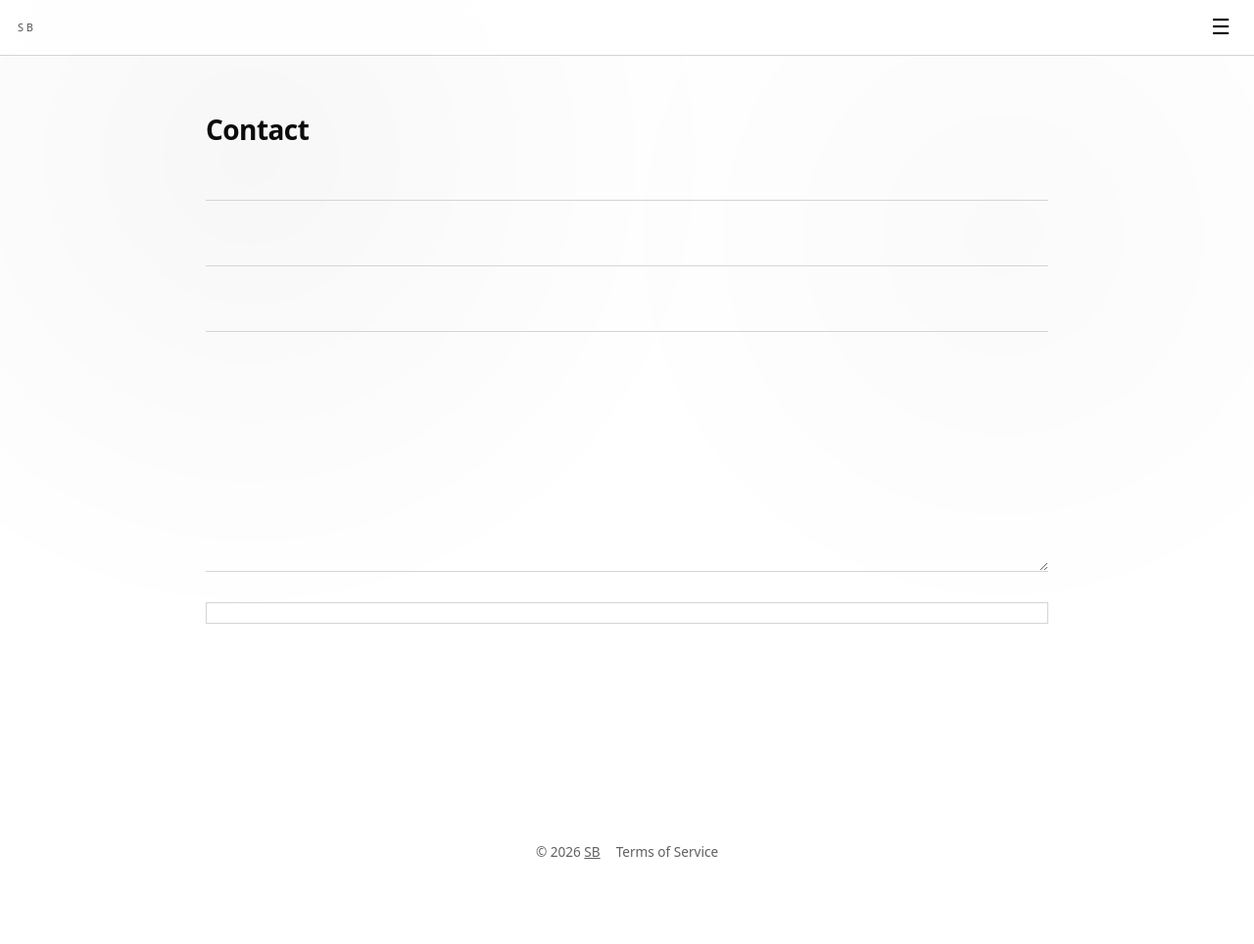
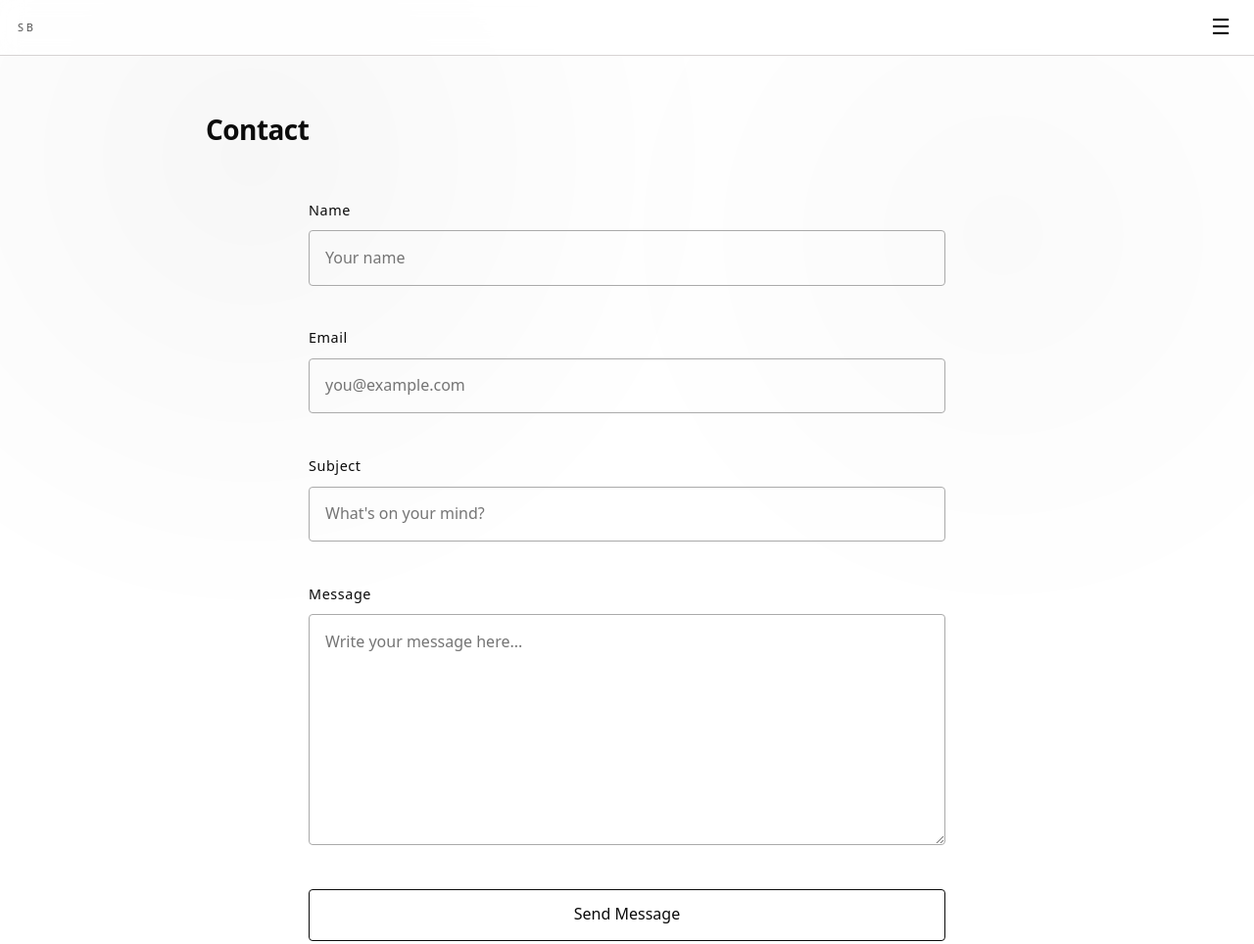
Before and after one commit to stevebreighner/stephen, an Astro site: page /contact in a window 1280 px wide. Shown: the top 964 px of the page at 98% size. Before the commit the page ends 913 px from the top, so only its background shows below. Built offline with nearby package versions, Linux system fonts and the light colour scheme; Astro itself is replaced by a stand-in of ours.

Commit message:
added stuff

```diff
--- a/src/pages/contact.astro
+++ b/src/pages/contact.astro
@@ -1,7 +1,7 @@
 ---
+
  import PageLayout from "../layouts/PageLayout.astro";
 ---
-
 <PageLayout title="Contact">
   <h1>Contact</h1>
 
@@ -10,35 +10,101 @@ import PageLayout from "../layouts/PageLayout.astro";
     method="POST"
     class="contact-form"
   >
+    <label for="name">Name</label>
     <input
+      id="name"
       type="text"
       name="name"
-
+      placeholder="Your name"
+      autocomplete="name"
       required
     />
 
+<label for="email">Email</label>
 <input
+  id="email"
   type="email"
   name="email"
-
+  placeholder="you@example.com"
+  autocomplete="email"
   required
 />
 
+<label for="subject">Subject</label>
 <input
+  id="subject"
   type="text"
   name="subject"
-
+  placeholder="What's on your mind?"
 />
 
+<label for="message">Message</label>
 <textarea
+  id="message"
   name="message"
   rows="8"
-
+  placeholder="Write your message here..."
   required
 ></textarea>
 
-  <button type="submit">
+<button type="submit">Send Message</button>
 
-  </button>
   </form>
 </PageLayout>
+
+
+<style>
+  .contact-form {
+    max-width: 650px;
+    margin: 2rem auto 4rem;
+    display: flex;
+    flex-direction: column;
+    gap: 0.6rem;
+  }
+
+  .contact-form label {
+    margin-top: 1rem;
+    font-size: 0.9rem;
+    letter-spacing: 0.04em;
+  }
+
+  .contact-form input,
+  .contact-form textarea {
+    width: 100%;
+    box-sizing: border-box;
+    padding: 0.9rem 1rem;
+    border: 1px solid #aaa;
+    border-radius: 4px;
+    background: transparent;
+    font: inherit;
+  }
+
+  .contact-form textarea {
+    resize: vertical;
+    min-height: 180px;
+  }
+
+  .contact-form input:focus,
+  .contact-form textarea:focus {
+    outline: none;
+    border-color: currentColor;
+  }
+
+  .contact-form button {
+    align-self: flex-start;
+    margin-top: 1.2rem;
+    padding: 0.8rem 1.5rem;
+    border: 1px solid currentColor;
+    border-radius: 4px;
+    background: transparent;
+    color: inherit;
+    font: inherit;
+    cursor: pointer;
+    transition: all 0.2s ease;
+  }
+
+  .contact-form button:hover {
+    background: currentColor;
+    color: white;
+  }
+</style>
```
Lines whose indentation alone changed are shown as unchanged.
